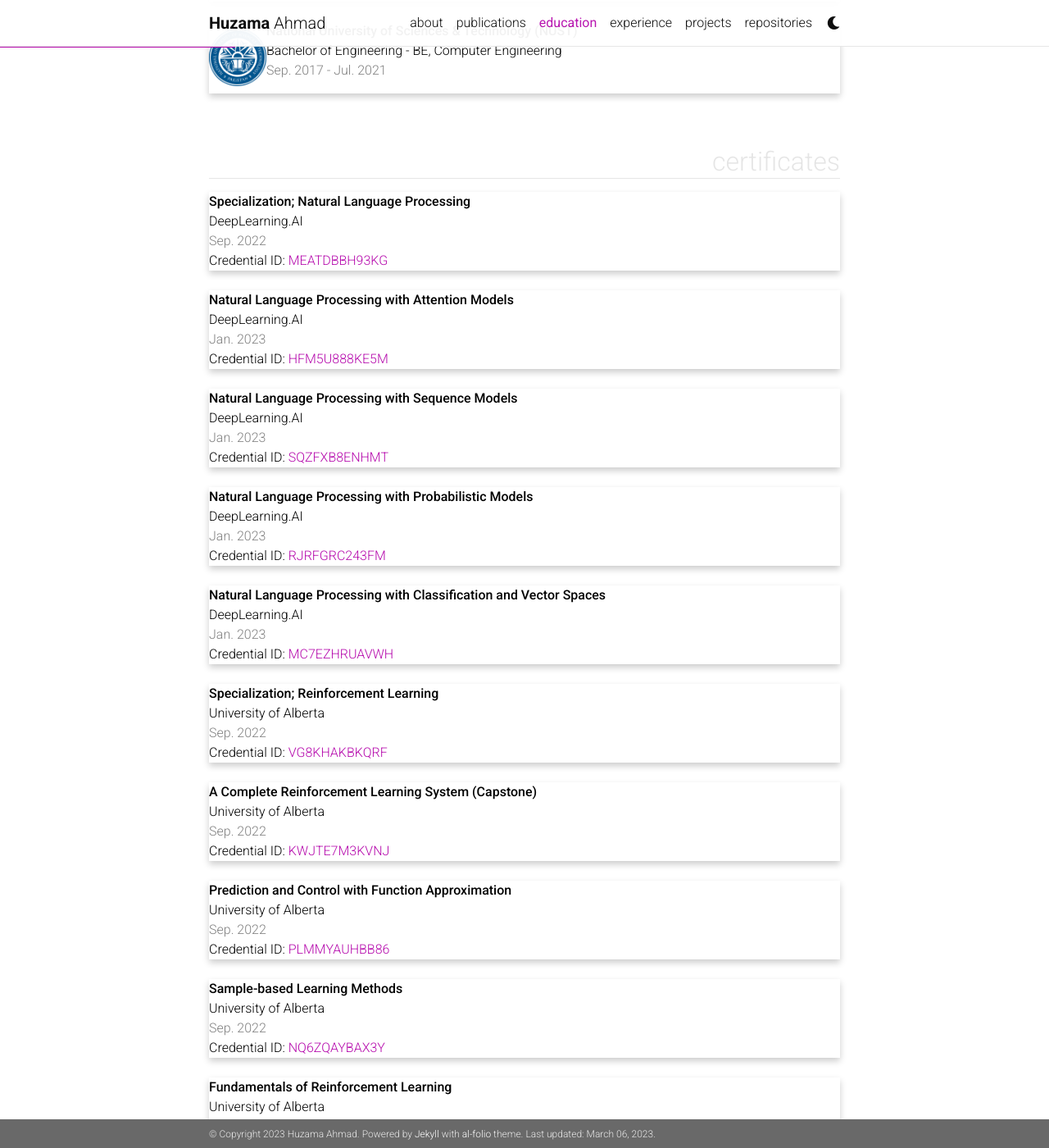
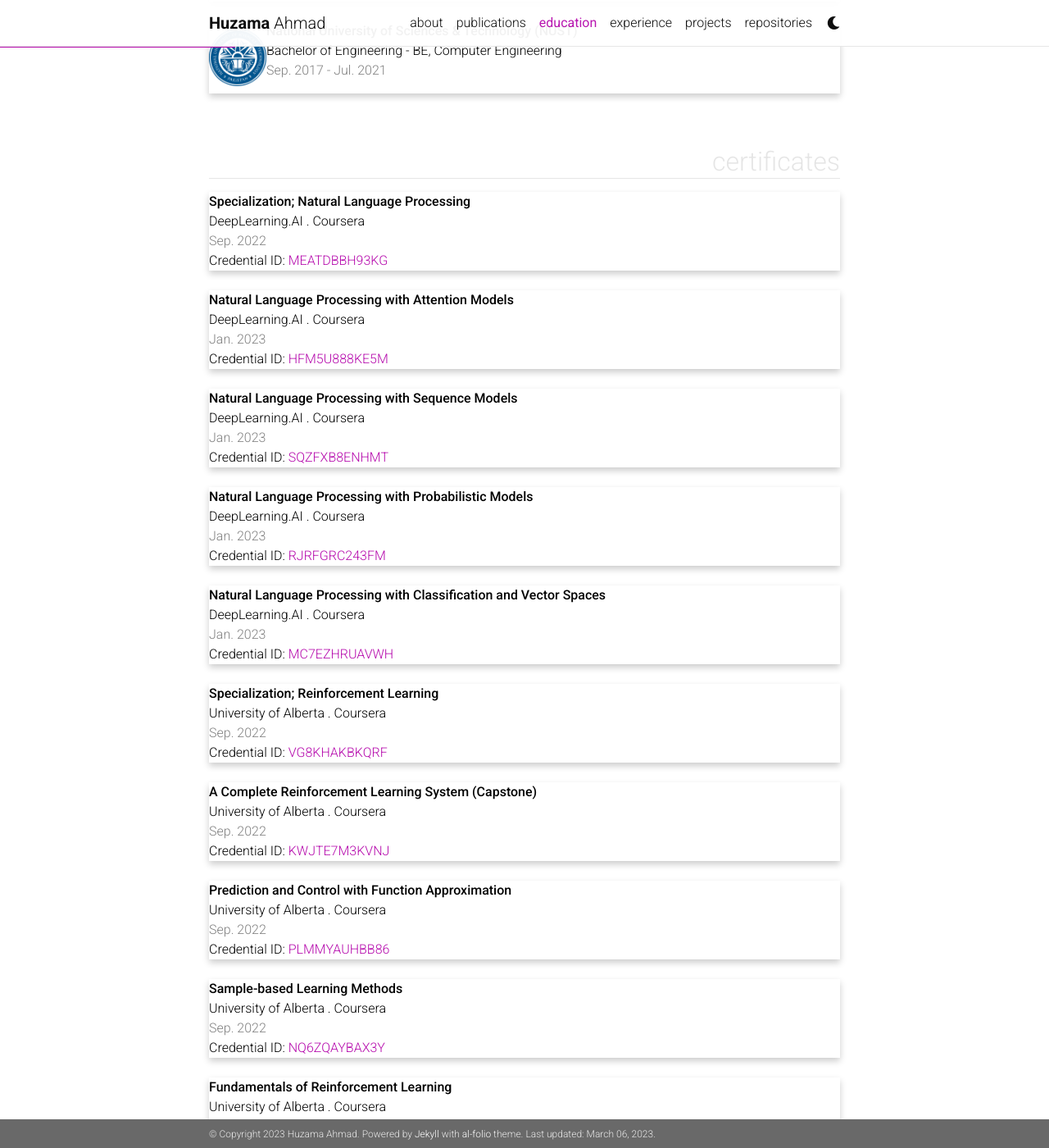
Before and after one commit to huzama/huzama.github.io, a Jekyll site: the page built from _pages/education.md, in a window 1280 px wide and 1400 px high, scrolled down 446 px. Shown: the whole window at 82% size. Built offline with Jekyll 4.4.1, drawn with Linux system fonts in a browser that asks for light colours; full-size pictures stand in for the smaller copies a plugin makes; comment, search, counter and statistics services are not loaded; a style sheet for code colours, icons or effects is not loaded; some of the changed text lies outside the part shown.

Commit message:
Update Pages

```diff
--- a/_data/education.yml
+++ b/_data/education.yml
@@ -20,124 +20,124 @@
 certificates:
 
   - name:  Specialization; Natural Language Processing
-    issuer: DeepLearning.AI
+    issuer: DeepLearning.AI . Coursera
     date: Sep. 2022
     credentialID: MEATDBBH93KG
     link: https://coursera.org/verify/specialization/MEATDBBH93KG
 
   - name: Natural Language Processing with Attention Models
-    issuer: DeepLearning.AI
+    issuer: DeepLearning.AI . Coursera
     date: Jan. 2023
     credentialID: HFM5U888KE5M
     link: https://coursera.org/verify/HFM5U888KE5M
 
   - name: Natural Language Processing with Sequence Models
-    issuer: DeepLearning.AI
+    issuer: DeepLearning.AI . Coursera
     date: Jan. 2023
     credentialID: SQZFXB8ENHMT
     link: https://coursera.org/verify/SQZFXB8ENHMT
 
   - name: Natural Language Processing with Probabilistic Models
-    issuer: DeepLearning.AI
+    issuer: DeepLearning.AI . Coursera
     date: Jan. 2023
     credentialID: RJRFGRC243FM
     link: https://coursera.org/verify/RJRFGRC243FM
 
   - name: Natural Language Processing with Classification and Vector Spaces
-    issuer: DeepLearning.AI
+    issuer: DeepLearning.AI . Coursera
     date: Jan. 2023
     credentialID: MC7EZHRUAVWH
     link: https://coursera.org/verify/MC7EZHRUAVWH
 
 
   - name:  Specialization; Reinforcement Learning
-    issuer: University of Alberta
+    issuer: University of Alberta . Coursera
     date: Sep. 2022
     credentialID: VG8KHAKBKQRF
     link: https://coursera.org/verify/specialization/VG8KHAKBKQRF
 
   - name: A Complete Reinforcement Learning System (Capstone)
-    issuer: University of Alberta
+    issuer: University of Alberta . Coursera
     date: Sep. 2022
     credentialID: KWJTE7M3KVNJ
     link: https://coursera.org/verify/KWJTE7M3KVNJ
 
   - name: Prediction and Control with Function Approximation
-    issuer: University of Alberta
+    issuer: University of Alberta . Coursera
     date: Sep. 2022
     credentialID: PLMMYAUHBB86
     link: https://coursera.org/verify/PLMMYAUHBB86
 
   - name: Sample-based Learning Methods
-    issuer: University of Alberta
+    issuer: University of Alberta . Coursera
     date: Sep. 2022
     credentialID: NQ6ZQAYBAX3Y
     link: https://coursera.org/verify/NQ6ZQAYBAX3Y
 
   - name: Fundamentals of Reinforcement Learning
-    issuer: University of Alberta
+    issuer: University of Alberta . Coursera
     date: Aug. 2022
     credentialID: NA5B9MWKC57H
     link: https://coursera.org/verify/NA5B9MWKC57H
 
 
   - name:  Specialization; Deep Learning
-    issuer: DeepLearning.AI
+    issuer: DeepLearning.AI . Coursera
     date: Oct. 2021
     credentialID: 6JBCQNVR6CZA
     link: https://coursera.org/verify/specialization/6JBCQNVR6CZA
 
   - name: Convolutional Neural Networks
-    issuer: DeepLearning.AI
+    issuer: DeepLearning.AI . Coursera
     date: Oct. 2021
     credentialID: QKRGRDDJFLDF
     link: https://coursera.org/verify/QKRGRDDJFLDF
 
   - name: Sequence Models
-    issuer: DeepLearning.AI
+    issuer: DeepLearning.AI . Coursera
     date: Oct. 2021
     credentialID: UY9R99X3CTVA
     link: https://coursera.org/verify/UY9R99X3CTVA
 
   - name: Improving Deep Neural Networks; Hyperparameter Tuning, Regularization and Optimization
-    issuer: DeepLearning.AI
+    issuer: DeepLearning.AI . Coursera
     date: Oct. 2021
     credentialID: UCFT6FCVKPTJ
     link: https://coursera.org/verify/UCFT6FCVKPTJ
 
   - name: Structuring Machine Learning Projects
-    issuer: DeepLearning.AI
+    issuer: DeepLearning.AI . Coursera
     date: Oct. 2021
     credentialID: LKVTRLQLKT3Q
     link: https://coursera.org/verify/LKVTRLQLKT3Q
 
   - name: Neural Networks and Deep Learning
-    issuer: DeepLearning.AI
+    issuer: DeepLearning.AI . Coursera
     date: Sep. 2021
     credentialID: VVABX938EN7F
     link: https://coursera.org/verify/VVABX938EN7F
 
 
   - name:  Specialization; Mathematics for Machine Learning
-    issuer: Imperial College London
+    issuer: Imperial College London . Coursera
     date: Oct. 2021
     credentialID: NSV9GX6F7QQ8
     link: https://coursera.org/verify/specialization/NSV9GX6F7QQ8
 
   - name:  Mathematics for Machine Learning; PCA
-    issuer: Imperial College London
+    issuer: Imperial College London . Coursera
     date: Oct. 2021
     credentialID: VEYLAA6SFM2R
     link: https://coursera.org/verify/3A4YEEDB37L8
 
   - name:  Mathematics for Machine Learning; Multivariate Calculus
-    issuer: Imperial College London
+    issuer: Imperial College London . Coursera
     date: Oct. 2021
     credentialID: VEYLAA6SFM2R
     link: https://coursera.org/verify/VEYLAA6SFM2R
 
   - name:  Mathematics for Machine Learning; Linear Algebra
-    issuer: Imperial College London
+    issuer: Imperial College London . Coursera
     date: Sep. 2021
     credentialID: 3A4YEEDB37L8
     link: https://coursera.org/verify/3A4YEEDB37L8
```
Also changed, not shown: _pages/about.md (+1 -1 lines), _pages/education.md (+1 -1 lines).
